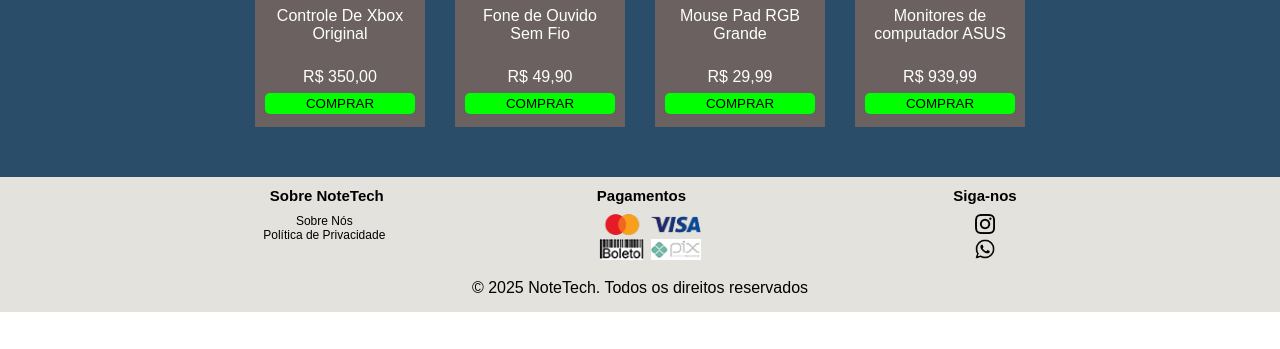
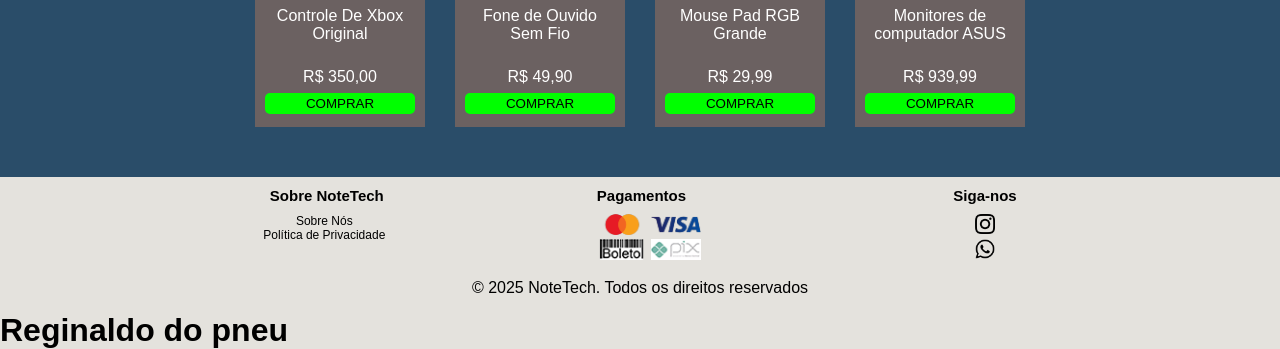
Before and after one commit to kogamayl/NoteTech, a plain HTML site: page index.html in a window 1280 px wide. Shown: the part 1047-1396 px from the top of the page. Before the commit the page ends 1359 px from the top, so only its background shows below. Drawn offline with Linux system fonts and the light colour scheme.

Commit message:
Update index.html

```diff
--- a/index.html
+++ b/index.html
@@ -209,6 +209,7 @@
             </div>
             <p class="p">© 2025 NoteTech. Todos os direitos reservados</p>
         </div>
+        <h1>Reginaldo do pneu</h1>
     </footer>
 </body>
 
```
